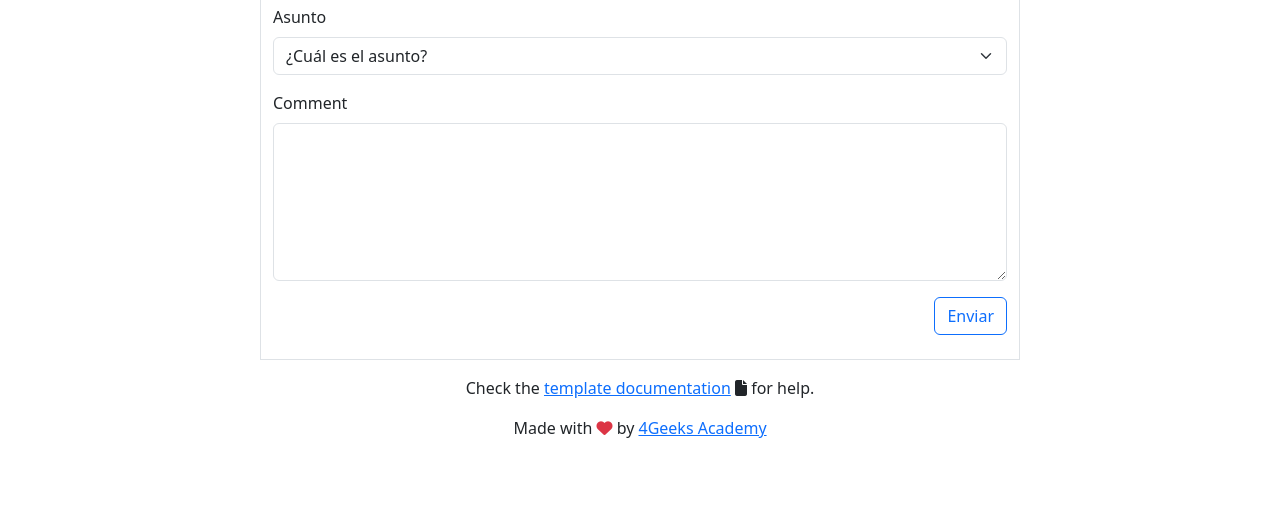
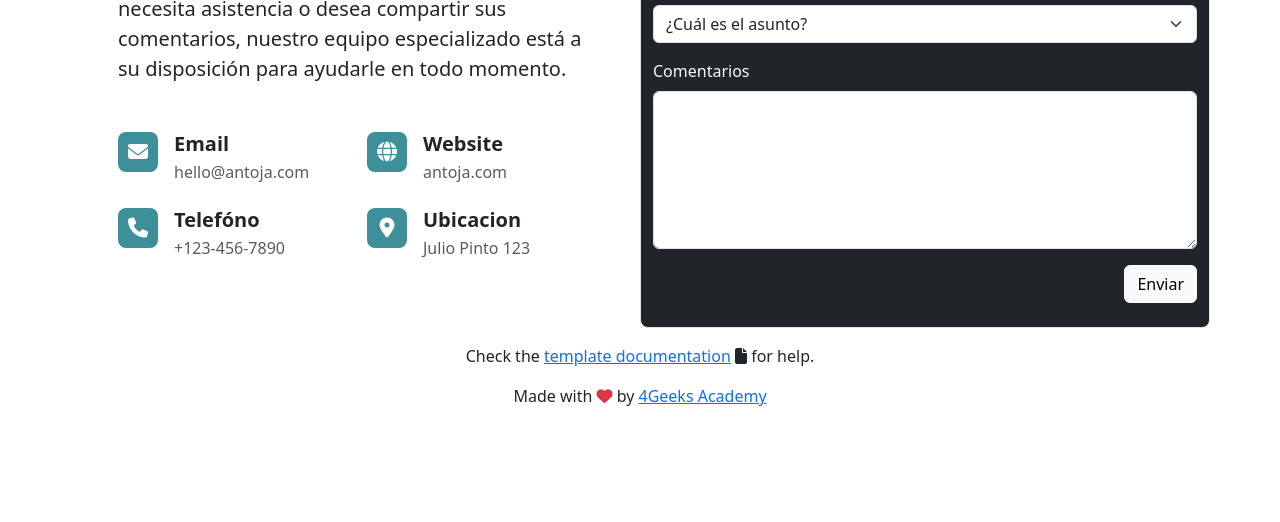
Before and after one commit to 4GeeksAcademy/Antoja-Proyecto-Final, a React app: page /comment in a window 1280 px wide. Shown: the part 278-800 px from the top of the page. Built offline with nearby package versions, Linux system fonts and the light colour scheme; no server answers.

Commit message:
diseño pagina comentario

```diff
--- a/index.html
+++ b/index.html
@@ -32,5 +32,6 @@
       integrity="sha384-C6RzsynM9kWDrMNeT87bh95OGNyZPhcTNXj1NW7RuBCsyN/o0jlpcV8Qyq46cDfL"
       crossorigin="anonymous"
     ></script>
+    <script src="https://kit.fontawesome.com/b84b8db777.js" crossorigin="anonymous"></script>
   </body>
 </html>
--- a/src/front/index.css
+++ b/src/front/index.css
@@ -46,3 +46,9 @@
 .quote-icons{
     font-size: 50px;
 }
+
+.emoticones{
+     width: 40px;
+     height: 40px;
+     background-color: #3d8f99;
+}
--- a/src/front/pages/Comment.jsx
+++ b/src/front/pages/Comment.jsx
@@ -25,16 +25,16 @@ export const Comment = () => {
         const response = await fetch(`${backendUrl}/comment`,
             {
                 method: "POST",
-                headers:{
+                headers: {
                     "Content-Type": "application/json"
                 },
                 body: JSON.stringify(comment)
             }
         )
-        if(response.ok){
-                setComment(initialState)
-            }
-        else if (response.status === 400){
+        if (response.ok) {
+            setComment(initialState)
+        }
+        else if (response.status === 400) {
             alert("Necesitas un email de contacto, asunto y tu comentario")
         }
         else {
@@ -44,23 +44,79 @@ export const Comment = () => {
 
     return (
         <div className="container">
-            <div className="row justify-content-center">
-                <h1 className="text-center">Comment</h1>
-                <div className="col-12 col-md-8 border py-4">
+            <div className="row d-flex justify-content-center mt-4">
+
+                <div className="col-12 col-lg-6 p-4 p-md-5">
+                    <h2 className="mb-3 fw-bold">Contáctenos</h2>
+                    <p className="lead mb-5">
+                        Si tiene preguntas sobre nuestros servicios, necesita asistencia o desea compartir sus comentarios, nuestro equipo especializado está a su disposición para ayudarle en todo momento.
+                    </p>
+                    <div className="row g-4">
+                        <div className="col-md-6 d-flex align-items-start">
+                            <div className="me-3">
+                                <span className="d-inline-flex justify-content-center align-items-center rounded-3 emoticones">
+                                    <i className="fa-solid fa-envelope text-white fs-5"></i>
+                                </span>
+                            </div>
+                            <div>
+                                <h5 className="mb-1 fw-bold">Email</h5>
+                                <p className="text-muted mb-0">hello@antoja.com</p>
+                            </div>
+                        </div>
+
+
+                        <div className="col-md-6 d-flex align-items-start">
+                            <div className="me-3">
+                                <span className="d-inline-flex justify-content-center align-items-center rounded-3 emoticones">
+                                    <i className="fa-solid fa-globe text-white fs-5"></i>
+                                </span>
+                            </div>
+                            <div>
+                                <h5 className="mb-1 fw-bold">Website</h5>
+                                <p className="text-muted mb-0">antoja.com</p>
+                            </div>
+                        </div>
+
+
+                        <div className="col-md-6 d-flex align-items-start">
+                            <div className="me-3">
+                                <span className="d-inline-flex justify-content-center align-items-center rounded-3 emoticones">
+                                    <i className="fa-solid fa-phone text-white fs-5"></i>
+                                </span>
+                            </div>
+                            <div>
+                                <h5 className="mb-1 fw-bold">Telefóno</h5>
+                                <p className="text-muted mb-0">+123-456-7890</p>
+                            </div>
+                        </div>
+                        <div className="col-md-6 d-flex align-items-start">
+                            <div className="me-3">
+                                <span className="d-inline-flex justify-content-center align-items-center rounded-3 emoticones">
+                                    <i className="fa-solid fa-location-dot text-white fs-5"></i>
+                                </span>
+                            </div>
+                            <div>
+                                <h5 className="mb-1 fw-bold">Ubicacion</h5>
+                                <p className="text-muted mb-0">Julio Pinto 123</p>
+                            </div>
+                        </div>
+                    </div>
+                </div>
+                <div className="col-md-6 border rounded-3 py-4 bg-dark">
                     <form onSubmit={handleOnSubmit}>
                         <div className="mb-3">
-                            <label htmlFor="exampleFormControlInput1" className="form-label">Email</label>
+                            <label htmlFor="exampleFormControlInput1" className="form-label text-light">Email</label>
                             <input
                                 type="email"
                                 className="form-control"
                                 id="exampleFormControlInput1"
-                                placeholder="name@example.com"
+                                placeholder="nombre@ejemplo.com"
                                 name="email"
                                 onChange={handleChange}
                                 value={comment.email}
                             />
                         </div>
-                        <label htmlFor="selectAsunto" className="form-label">Asunto</label>
+                        <label htmlFor="selectAsunto" className="form-label text-light">Asunto</label>
                         <select
                             id="selectAsunto"
                             className="form-select mb-3"
@@ -76,7 +132,7 @@ export const Comment = () => {
                             <option value="otros">Otros</option>
                         </select>
                         <div className="mb-3">
-                            <label htmlFor="exampleFormControlTextarea1" className="form-label">Comment</label>
+                            <label htmlFor="exampleFormControlTextarea1" className="form-label text-light">Comentarios</label>
                             <textarea
                                 className="form-control"
                                 id="exampleFormControlTextarea1"
@@ -89,7 +145,7 @@ export const Comment = () => {
                         </div>
                         <div className="d-flex justify-content-end">
                             <button
-                                className="btn btn-outline-primary"
+                                className="btn btn-light"
                             >
                                 Enviar
                             </button>
```
